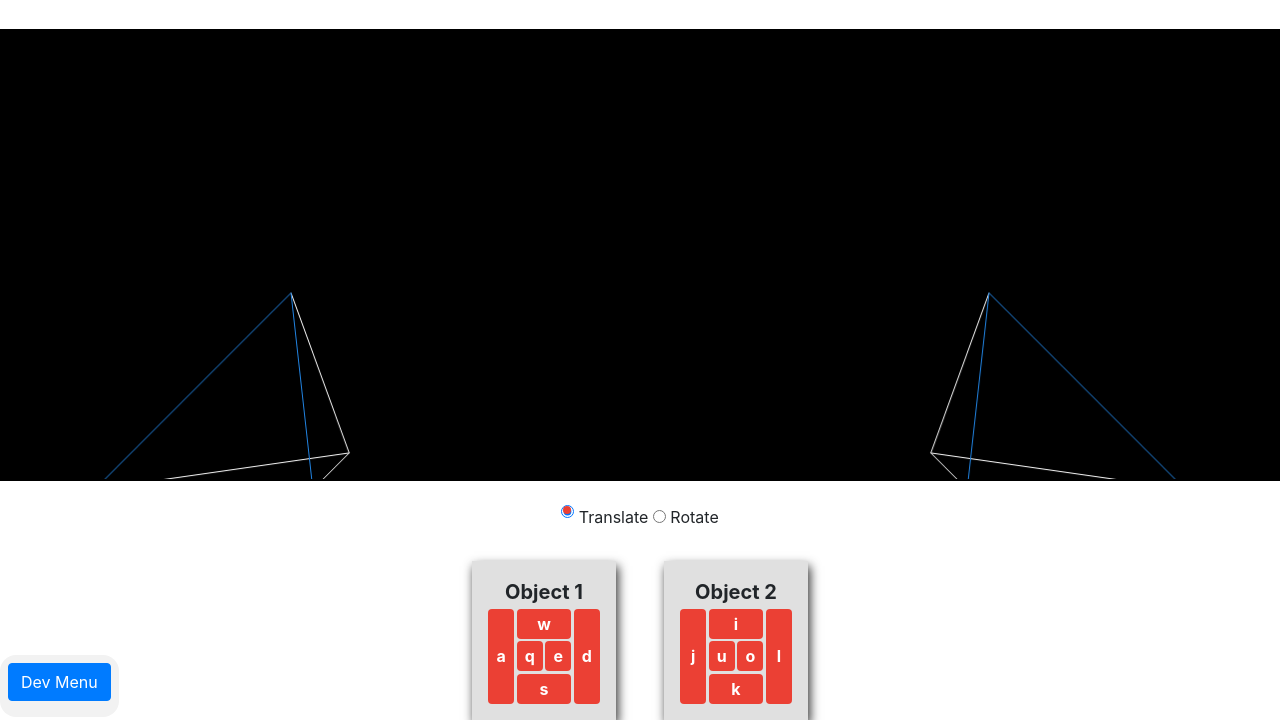
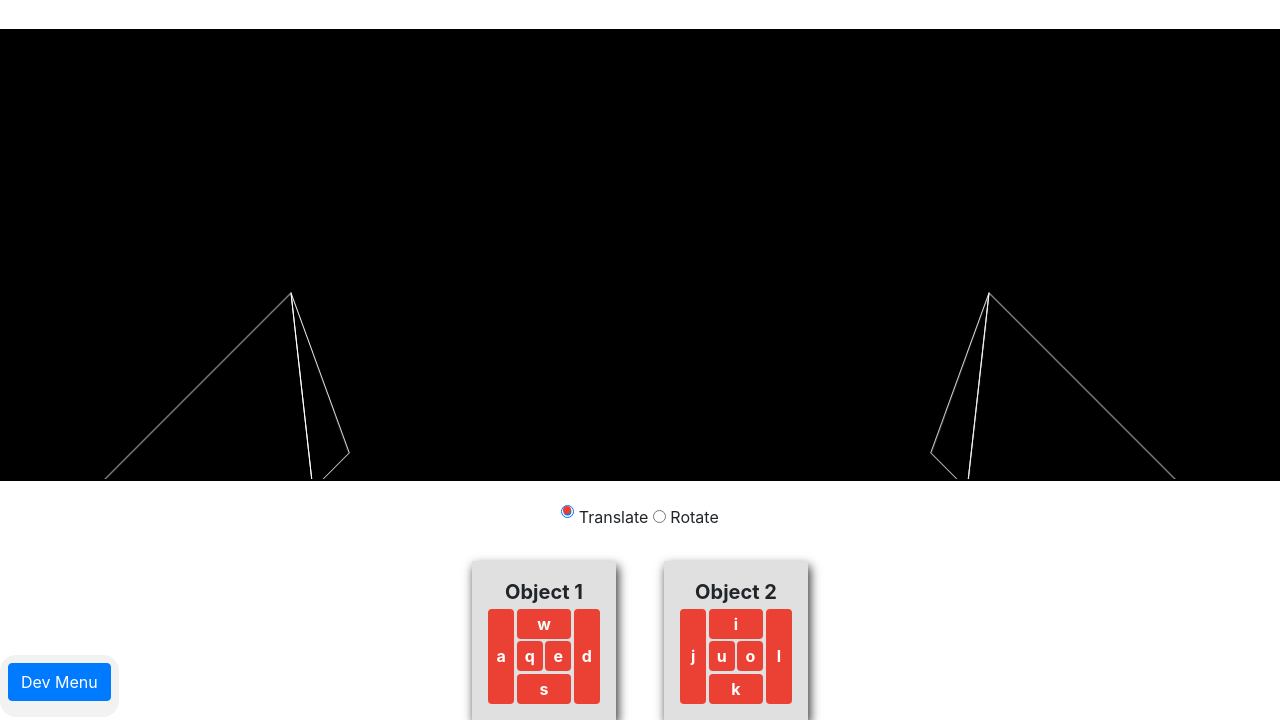
Before and after one commit to alvinAdler/3DObjectSimulator, a plain HTML site: page index.html in a window 1280 px wide. Shown: the part 83-803 px from the top of the page. Drawn offline with Linux system fonts and the light colour scheme.

Commit message:
Created a semi-solid model of the pyramids

```diff
--- a/index.html
+++ b/index.html
@@ -46,12 +46,7 @@
 	<div class="developer-menu">
 		<button class="btn btn-primary" id="dev-button">Dev Menu</button>
 		<div class="dev-action-buttons">
-			<button class="btn btn-primary">Sample button</button>
-			<button class="btn btn-danger">Sample button</button>
-			<button class="btn btn-secondary">Sample button</button>
-			<button class="btn btn-warning">Sample button</button>
-			<button class="btn btn-success">Sample button</button>
-			<button class="btn btn-info">Sample button</button>
+			<button class="btn btn-primary" id="vertices-screen-button">Print Vertices Screen</button>
 		</div>
 	</div>
 </body>
--- a/js/classes/Pyramid.js
+++ b/js/classes/Pyramid.js
@@ -1,4 +1,4 @@
-import { drawLine, transformPoint, findVector, findDotProduct, findCrossProduct } from "../functions.js"
+import { drawLine, transformPoint, findVector, findDotProduct, findCrossProduct, findCounterClockwiseVertices } from "../functions.js"
 import Vector from "./Vector.js"
 
 class Pyramid{
@@ -72,24 +72,40 @@ class Pyramid{
     }
 
     determineFrontSurfaces(userLocation){
+        this.frontSurfaces = []
+
         for(let surface of this.surfaces){
-            let edge1 = this.edges[surface[0]]
-            let edge2 = this.edges[surface[1]]
+            let edge1 = this.edges[surface.edgeIndices[0]]
+            let edge2 = this.edges[surface.edgeIndices[1]]
+            let edge3 = this.edges[surface.edgeIndices[2]]
 
-            let vector1 = findVector(this.verticesScreen[edge1.indexStart], this.verticesScreen[edge1.indexEnd])
-            let vector2 = findVector(this.verticesScreen[edge1.indexStart], this.verticesScreen[edge2.indexEnd])
+            const counterIndices = findCounterClockwiseVertices(edge1, edge2, edge3)
+
+            let point1 = this.verticesScreen[counterIndices[0]]
+            let point2 = this.verticesScreen[counterIndices[1]]
+            let point3 = this.verticesScreen[counterIndices[2]]
+
+            let vector1 = findVector(point1, point2)
+            let vector2 = findVector(point1, point3)
 
             let surfaceNormal = findCrossProduct(vector1, vector2)
 
-            console.log(surface)
-            console.log(surfaceNormal)
+            let dotProductResult = findDotProduct(userLocation, surfaceNormal)
 
-            console.log("=========================")
+            if(dotProductResult < 0){
+                this.frontSurfaces.push(surface)
+            }
         }
     }
 
-    drawSolid(){
-
+    drawSolid(context){
+        for(let surface of this.frontSurfaces){
+            for(let edge of surface.edgeIndices){
+                let point1 = this.verticesScreen[this.edges[edge].indexStart]
+                let point2 = this.verticesScreen[this.edges[edge].indexEnd]
+                drawLine(context, point1, point2, "white")
+            }
+        }
     }
 
 }
--- a/js/functions.js
+++ b/js/functions.js
@@ -125,3 +125,22 @@ export const findRotationMatrix = (centroids, rotationMatrix) => {
 
     return result
 }
+
+export const findCounterClockwiseVertices = (edge1, edge2, edge3) => {
+    const indexAddHolder = [...Object.values(edge1), ...Object.values(edge2), ...Object.values(edge3)].reduce((curr, acc) => curr + acc, 0)
+
+    switch(indexAddHolder){
+        case 10:
+            //surface 0
+            return [3, 0, 2]
+        case 12:
+            //surface 1
+            return [3, 2, 1]
+        case 8:
+            //surface 2
+            return [3, 1, 0]
+        case 6:
+            //surface 3
+            return [0, 1, 2]
+    }
+}
--- a/js/index.js
+++ b/js/index.js
@@ -19,7 +19,9 @@ window.onload = () => {
 
     const drawPyramids = (listOfPyramids) => {
         for(let pyramid of listOfPyramids){
-            pyramid.drawWireframe()
+            pyramid.determineFrontSurfaces(USER_LOCATION)
+            pyramid.drawSolid(context)
+            // pyramid.drawWireframe(context)
         }
     }
 
@@ -29,6 +31,7 @@ window.onload = () => {
     let manipulationMethod = document.querySelector("input[name='manipulation-method']:checked").value
 
     const devButton = document.querySelector("#dev-button")
+    const verticesScreenButton = document.querySelector("#vertices-screen-button")
 
     mainCanvas.width = mainCanvas.offsetWidth
     mainCanvas.height = mainCanvas.offsetHeight
@@ -43,9 +46,9 @@ window.onload = () => {
     let pyramid2_v2 = new Point(5, -1, 1)
     let pyramid2_v3 = new Point(4, 1, 0)
 
-    let pyramid_e0 = new Edge(0, 3)
-    let pyramid_e1 = new Edge(3, 2)
-    let pyramid_e2 = new Edge(2, 0)
+    let pyramid_e0 = new Edge(3, 0)
+    let pyramid_e1 = new Edge(2, 3)
+    let pyramid_e2 = new Edge(0, 2)
     let pyramid_e3 = new Edge(0, 1)
     let pyramid_e4 = new Edge(1, 2)
     let pyramid_e5 = new Edge(1, 3)
@@ -55,9 +58,9 @@ window.onload = () => {
     let pyramid1_s2 = new Surface([5, 3, 0], "green")
     let pyramid1_s3 = new Surface([3, 4, 2], "yellow")
 
-    let pyramid2_s0 = new Surface([3, 4, 2], "lightred")
-    let pyramid2_s1 = new Surface([3, 4, 2], "lightblue")
-    let pyramid2_s2 = new Surface([3, 4, 2], "lightgreen")
+    let pyramid2_s0 = new Surface([0, 2, 1], "lightred")
+    let pyramid2_s1 = new Surface([1, 4, 5], "lightblue")
+    let pyramid2_s2 = new Surface([5, 3, 0], "lightgreen")
     let pyramid2_s3 = new Surface([3, 4, 2], "lightyellow")
 
     let pyramid1_listOfVertices = [pyramid1_v0, pyramid1_v1, pyramid1_v2, pyramid1_v3]
@@ -78,18 +81,22 @@ window.onload = () => {
 
     let vt = new Matrix([[1, 0, 0, 0],
                         [0, 1, 0, 0],
-                        [0, 0, 0, -1/USER_LOCATION.z],
+                        [0, 0, 1, -1/USER_LOCATION.z],
                         [0, 0, 0, 1]])
 
 
     let st = new Matrix([[87.5, 0, 0, 0],
                         [0, -87.5, 0, 0],
-                        [0, 0, 0, 0],
+                        [0, 0, 87.5, 0],
                         [700, 350, 0, 1]])
 
 
     pyramid1.initPyramid(wt, vt, st)
     pyramid2.initPyramid(wt, vt, st)
+
+    clearCanvas(context, mainCanvas)
+
+    drawPyramids([pyramid1, pyramid2])
 
     window.addEventListener("keydown", (ev) => {
         const key = document.querySelector(`#button-${ev.key}`)
@@ -436,7 +443,7 @@ window.onload = () => {
         key.style.color = "white"
     })
 
-    devButton.addEventListener("click", (ev) => {
+    devButton.addEventListener("click", () => {
         const buttonsHolder = document.querySelector(".dev-action-buttons")
 
         if(window.getComputedStyle(buttonsHolder).display === "none"){
@@ -444,6 +451,16 @@ window.onload = () => {
         }else{
             buttonsHolder.style.display = "none"
         }
+    })
+
+    verticesScreenButton.addEventListener("click", () => {
+        console.log("Pyramid1")
+        console.log(pyramid1.verticesScreen)
+
+        console.log("========================")
+
+        console.log("Pyramid2")
+        console.log(pyramid2.verticesScreen)
     })
 
     const handleChangeManipulation = (ev) => {
```
